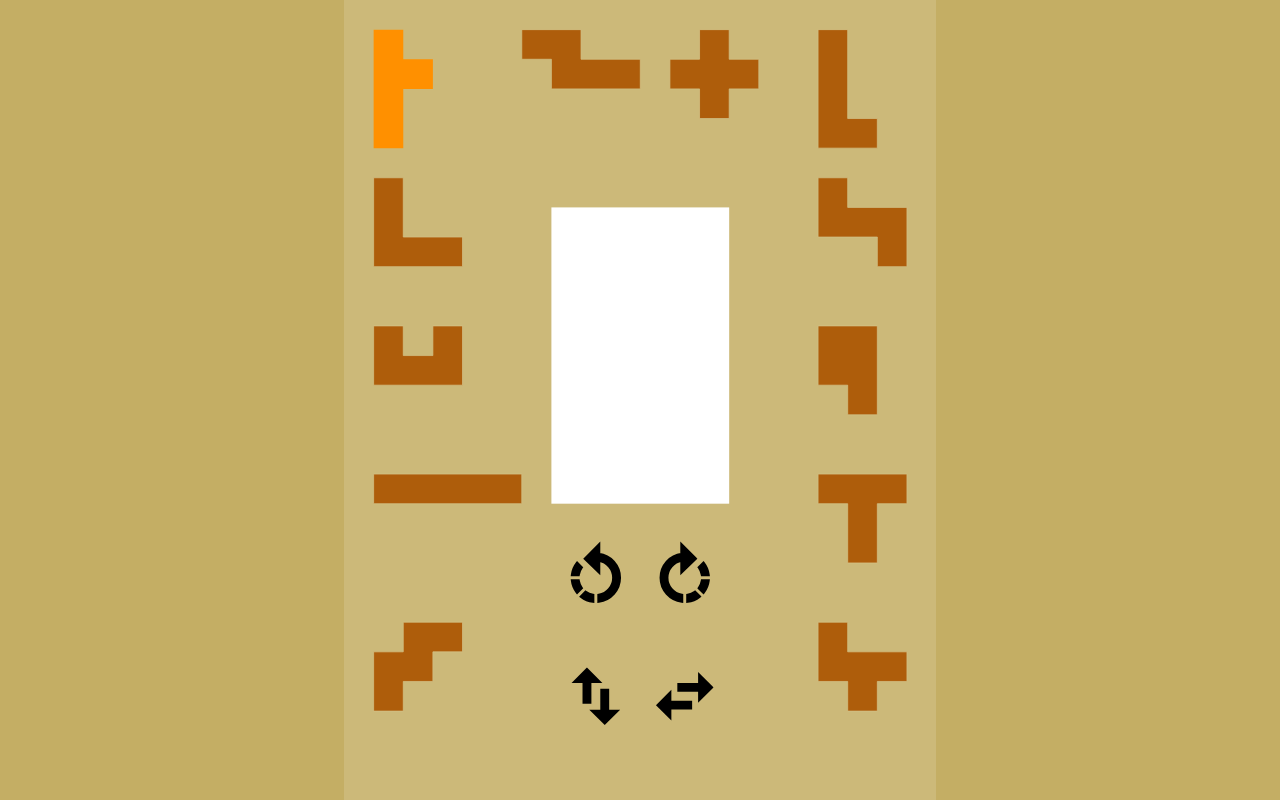
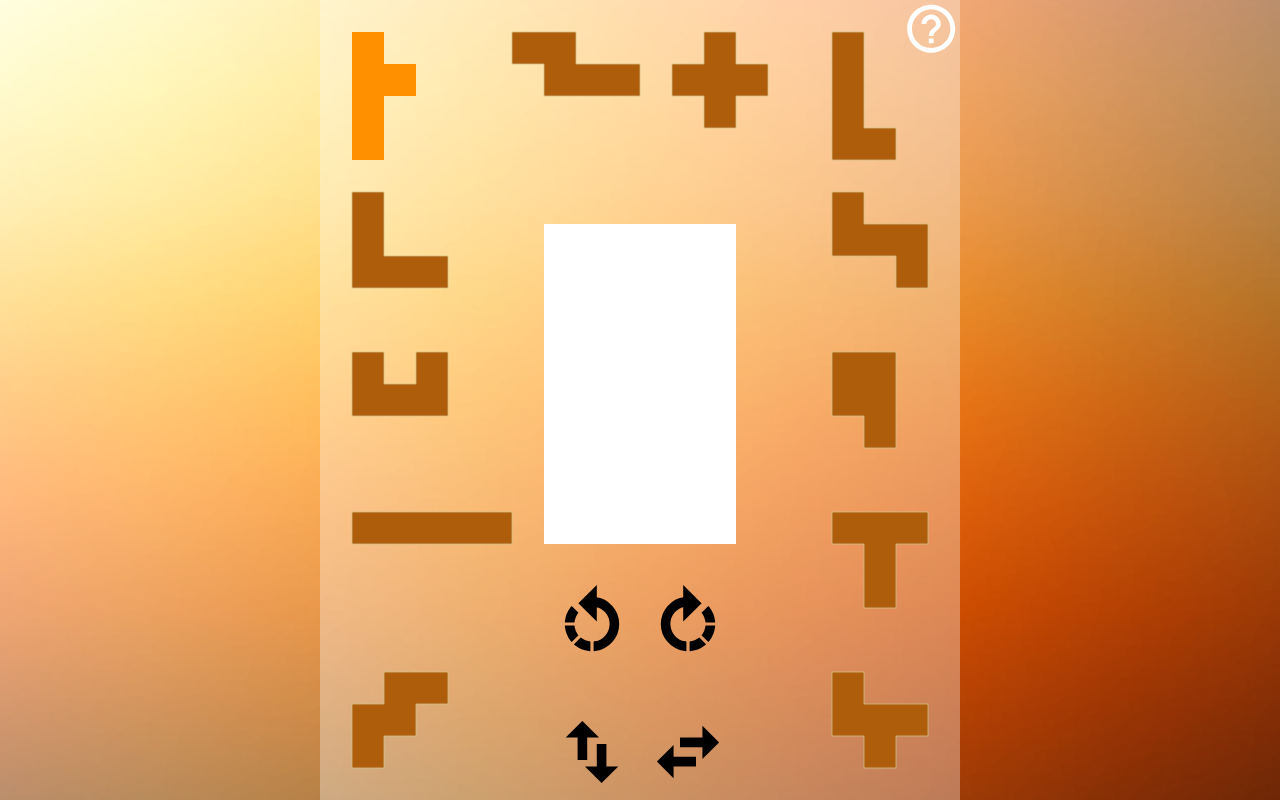
Before and after one commit to agea/6x10, a website: page index.html in a window 1280 px wide. Drawn offline with Linux system fonts and the light colour scheme.

Commit message:
almost done

```diff
--- a/bower.json
+++ b/bower.json
@@ -17,6 +17,7 @@
     "Keypress": "~2.1.3",
     "jquery": "~2.1.4",
     "bootstrap": "~3.3.5",
-    "trianglify": "~0.3.1"
+    "trianglify": "~0.3.1",
+    "commonmark": "~0.22.0"
   }
 }
--- a/css/screen.css
+++ b/css/screen.css
@@ -13,8 +13,19 @@ html {
   position: relative;
 }
 
-svg {
-  background: rgba(210, 193, 135, 0.6);
+#bg{
+  position: fixed;
   height: 100%;
   width: 100%;
 }
+
+#bg canvas{
+  height: 100%;
+  width: 100%;
+}
+
+#wrap svg {
+  background: rgba(255, 255, 255, 0.33);
+  height: 100%;
+  width: 100%;
+}
--- a/index.html
+++ b/index.html
@@ -2,17 +2,38 @@
 
 <head>
   <link rel="stylesheet" href="css/screen.css" media="screen">
+  <link rel="stylesheet" href="bower_components/bootstrap/dist/css/bootstrap.min.css" media="screen">
   <script src="bower_components/jquery/dist/jquery.min.js"></script>
   <script src="bower_components/lodash/lodash.min.js"></script>
   <script src="bower_components/raphael/raphael-min.js"></script>
   <script src="bower_components/Keypress/keypress-2.1.3.min.js"></script>
+  <script src="bower_components/trianglify/dist/trianglify.min.js"></script>
+  <script src="bower_components/bootstrap/dist/js/bootstrap.min.js"></script>
+  <script src="bower_components/commonmark/dist/commonmark.min.js"></script>
   <script src="js/icons.js"></script>
   <script src="js/app.js"></script>
 </head>
 
 <body>
+  <div id="bg">
+  </div>
   <div id="wrap">
   </div>
+  <!-- Modal -->
+  <div class="modal fade" id="myModal" tabindex="-1" role="dialog" aria-labelledby="myModalLabel">
+    <div class="modal-dialog" role="document">
+      <div class="modal-content">
+        <div class="modal-header">
+          <button type="button" class="close" data-dismiss="modal" aria-label="Close"><span aria-hidden="true">&times;</span></button>
+          <h4 class="modal-title" id="myModalLabel">About 6x10</h4>
+        </div>
+        <div class="modal-body">
+
+        </div>
+      </div>
+    </div>
+  </div>
+
 </body>
 
 </html>
--- a/js/app.js
+++ b/js/app.js
@@ -4,13 +4,22 @@ $(document).ready(function () {
   var paper = Raphael("wrap");
 
   var w = 200;
-  var h = 270;
+  var h = 250;
   var ratio = w / h;
 
   var speed = 50;
 
   var $wrap = $('#wrap');
   var $window = $(window);
+
+  var pattern = Trianglify({
+    height: 3000,
+    width: 3000,
+    x_colors: 'YlOrBr',
+    cell_size: 30 + Math.random() * 300
+  });
+
+  $('#bg').html(pattern.canvas());
 
   function onResize() {
     var wratio = $window.width() / $window.height();
@@ -43,6 +52,26 @@ $(document).ready(function () {
   rect.attr("fill", "#ffffff");
   rect.attr("stroke-width", "0");
 
+  paper.path(icons.help)
+    .attr('stroke-width', '0')
+    .attr('fill', '#ffffff')
+    .transform("T179,-3S0.75,0.75");
+
+  paper.circle(191, 9, 7)
+    .attr('stroke-width', '0')
+    .attr('fill', 'rgba(255,255,255,0)')
+    .click(function () {
+      $('#myModal').modal('toggle');
+    });
+
+  $.get('README.md', function (data) {
+    $('.modal-body')
+      .html(new commonmark.HtmlRenderer()
+            .render(new commonmark.Parser()
+                    .parse(data)
+                   )
+           );
+  })
 
   paper.path(icons.rotateCW)
     .attr('fill', '#000000')
--- a/js/icons.js
+++ b/js/icons.js
@@ -7,6 +7,6 @@ var icons = {
 
   flipV: "M16 17.01V10h-2v7.01h-3L15 21l4-3.99h-3zM9 3L5 6.99h3V14h2V6.99h3L9 3z",
 
-  help: "M12 2C6.48 2 2 6.48 2 12s4.48 10 10 10 10-4.48 10-10S17.52 2 12 2zm1 17h-2v-2h2v2zm2.07-7.75l-.9.92C13.45 12.9 13 13.5 13 15h-2v-.5c0-1.1.45-2.1 1.17-2.83l1.24-1.26c.37-.36.59-.86.59-1.41 0-1.1-.9-2-2-2s-2 .9-2 2H8c0-2.21 1.79-4 4-4s4 1.79 4 4c0 .88-.36 1.68-.93 2.25z"
+  help: "M11 18h2v-2h-2v2zm1-16C6.48 2 2 6.48 2 12s4.48 10 10 10 10-4.48 10-10S17.52 2 12 2zm0 18c-4.41 0-8-3.59-8-8s3.59-8 8-8 8 3.59 8 8-3.59 8-8 8zm0-14c-2.21 0-4 1.79-4 4h2c0-1.1.9-2 2-2s2 .9 2 2c0 2-3 1.75-3 5h2c0-2.25 3-2.5 3-5 0-2.21-1.79-4-4-4z"
 
 };
```
Also changed, not shown: bower_components/commonmark/dist/commonmark.min.js (added).
